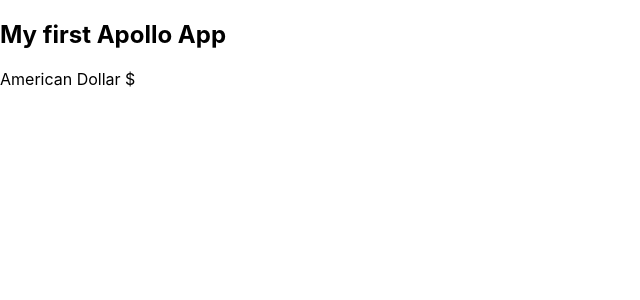
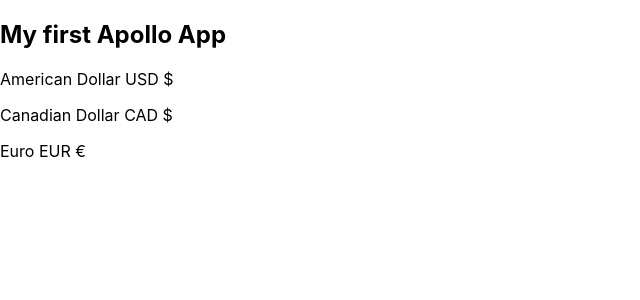
Before and after one commit to maurom88/apollo-cache-test, a React (Create React App) app: page / in a window 1280 px wide. Shown: the top 300 px of the page, without its empty margins (0-640 px from the left). Built offline with nearby package versions, Linux system fonts and the light colour scheme.

Commit message:
Render component that returns list of currencies

```diff
--- a/src/App.js
+++ b/src/App.js
@@ -31,11 +31,13 @@
   typePolicies: {
     Query: {
       fields: {
+        // Return an array of all currencies
         allCurrencies: {
           read() {
-            return currencies
+            return currencies;
           }
         },
+        // Return an array of currencies that match the given code
         currencies: {
           read(_, { variables }) {
             return currencies.filter(
@@ -43,11 +45,13 @@
             );
           }
         },
+        // Return the name of the first currency
         name: {
           read() {
             return currencies[0].name;
           }
         },
+        // Return the symbol of the first currency
         symbol: {
           read() {
             return currencies[0].symbol;
@@ -64,12 +68,14 @@
   cache
 });
 
+// Query the allCurrencies field on the client
 const ALL_CURRENCIES = gql`
   query GetAllCurrencies {
     allCurrencies @client
   }
 `;
 
+// Query the currencies, name and symbol field on the client
 const CURRENCIES = gql`
   query GetCurrency($currencyCode: String!) {
     currencies(currencyCode: $currencyCode) @client
@@ -78,30 +84,38 @@
   }
 `;
 
-function Currencies() {
-  const currencyCode = 'CAD';
+// function Currencies() {
+//   const currencyCode = 'CAD';
 
-  const { loading, error, data } = useQuery(CURRENCIES, {
-    variables: { currencyCode }
-  });
+//   const { loading, error, data } = useQuery(CURRENCIES, {
+//     variables: { currencyCode }
+//   });
 
-  const { loading: loadingAll, error: errorAll, data: dataAll } = useQuery(
-    ALL_CURRENCIES
-  );
+//   if (loading) return <p>Loading...</p>;
+//   if (error) return <p>Error: {error.message} </p>;
 
-  if (loading || loadingAll) return <p>Loading...</p>;
-  if (error || errorAll)
-    return (
-      <p>
-        Error: {error.message} || {errorAll.message}
-      </p>
-    );
+//   console.log(data.currencies);
+//   return (
+//     <div>
+//       {data.name} {data.symbol}
+//     </div>
+//   );
+// }
 
-  console.log(data.currencies);
-  console.log(dataAll.allCurrencies)
+function AllCurrencies() {
+  const { loading, error, data } = useQuery(ALL_CURRENCIES);
+
+  if (loading) return <p>Loading...</p>;
+  if (error) return <p>Error: {error.message} </p>;
+
+  const allCurrencies = data.allCurrencies;
   return (
     <div>
-      {data.name} {data.symbol}
+      {allCurrencies.map((currency) => (
+        <p key={currency.code}>
+          {currency.name} {currency.code} {currency.symbol}{' '}
+        </p>
+      ))}
     </div>
   );
 }
@@ -111,7 +125,7 @@
     <ApolloProvider client={client}>
       <div>
         <h2>My first Apollo App</h2>
-        <Currencies />
+        <AllCurrencies />
       </div>
     </ApolloProvider>
   );
```
